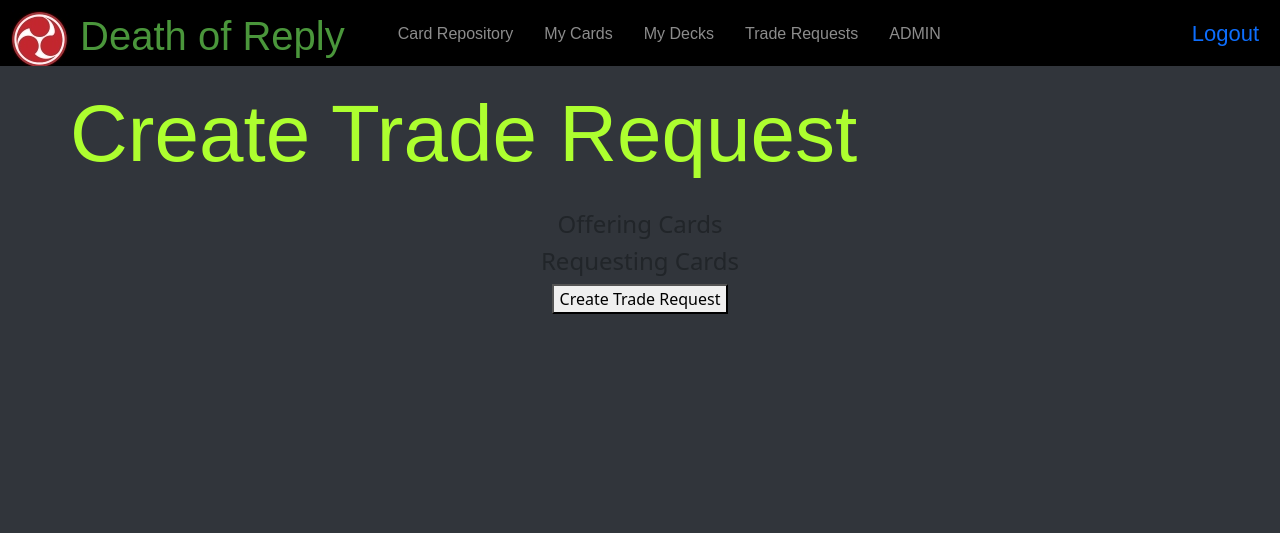
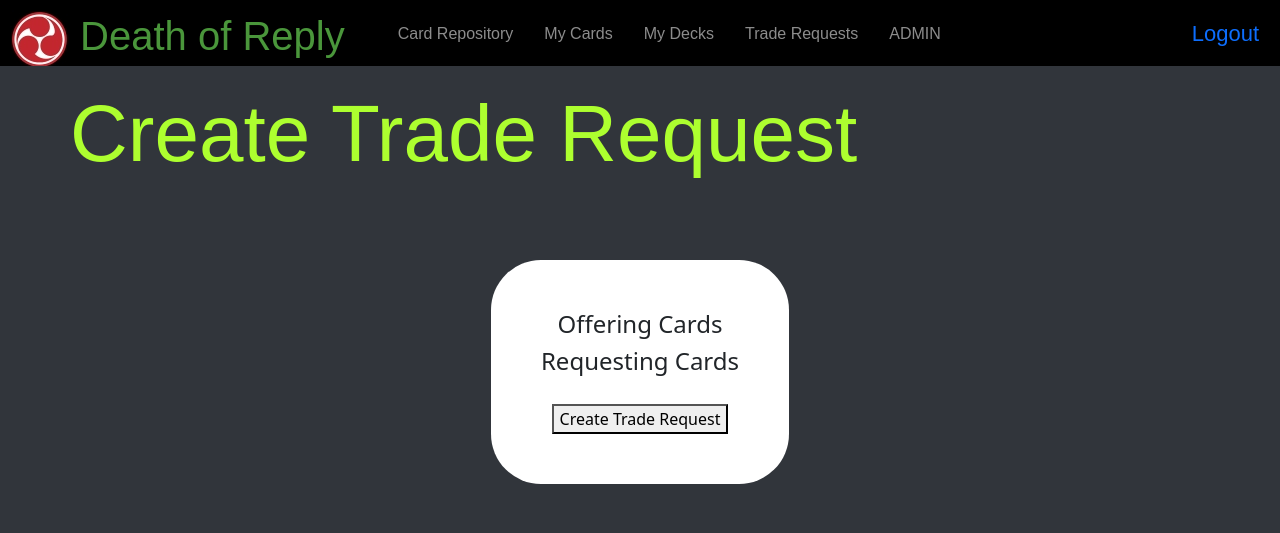
Before and after one commit to jilltorkelson/UNOSystemSpielcraft, a Django app: page /trade_request_create/ in a window 1280 px wide. Shown: the top 533 px of the page. Run offline with Django 5.2, Linux system fonts and the light colour scheme; the visitor is signed in with stand-in values (Sample User, id 1); data that the repository does not hold is empty.

Commit message:
Basic css to makes the forms consistent

```diff
--- a/cards/static/cards/css/style.css
+++ b/cards/static/cards/css/style.css
@@ -82,6 +82,21 @@ h1 {
     background-color: #31353b;
 }
 
+.form-block{
+    background-color: white;
+    display: inline-block;
+    margin: 50px;
+    padding: 50px;
+    border-radius: 50px;
+}
+
+.form-block div{
+    text-align: right;
+}
+
+.form-block button{
+    margin-top: 20px;
+}
 
 .footer-container {
   width: 100%;
--- a/cards/templates/cards/deck_create.html
+++ b/cards/templates/cards/deck_create.html
@@ -3,9 +3,9 @@
 {% block content %}
     <h1>Create Deck</h1>
     <form method="post" action="{% url 'deck_create' %}">
+    <div class="form-block">
         {% csrf_token %}
         {{ form.as_p }}
-        <div>
             <h4>Cards</h4>
             {% for user_card in user_cards %}
                 <div class="form-group">
@@ -13,7 +13,7 @@
                     <input min="0" max="{{ user_card.user_card_quantity }}" type="number" name="id_{{ user_card.user_card_id }}" id="id_{{ user_card.user_card_id }}">
                 </div>
             {% endfor %}
-        </div>
         <button type="submit">Create Deck</button>
+    </div>
     </form>
 {% endblock %}
--- a/cards/templates/cards/trade_request_create.html
+++ b/cards/templates/cards/trade_request_create.html
@@ -3,9 +3,9 @@
 {% block content %}
   <h1>Create Trade Request</h1>
   <form method="post" action="{% url 'trade_request_create' %}">
+    <div class="form-block">
     {% csrf_token %}
     {{ form.as_p }}
-    <div>
         <h4>Offering Cards</h4>
         {% for user_card in user_cards %}
             <div class="form-group">
@@ -13,8 +13,6 @@
                 <input min="0" max="{{ user_card.user_card_quantity }}" type="number" name="id_{{ user_card.user_card_id }}" id="id_{{ user_card.user_card_id }}">
             </div>
         {% endfor %}
-    </div>
-    <div>
         <h4>Requesting Cards</h4>
         {% for card in cards %}
             <div class="form-group">
@@ -22,7 +20,7 @@
                 <input min="0" type="number" name="id_{{ card.card_id }}" id="id_{{ card.card_id }}">
             </div>
         {% endfor %}
+        <button type="submit">Create Trade Request</button>
     </div>
-    <button type="submit">Create Trade Request</button>
   </form>
 {% endblock %}
```
